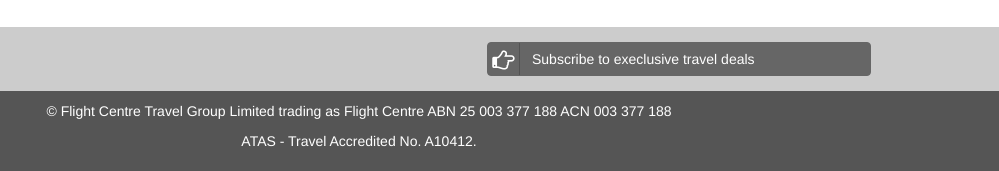
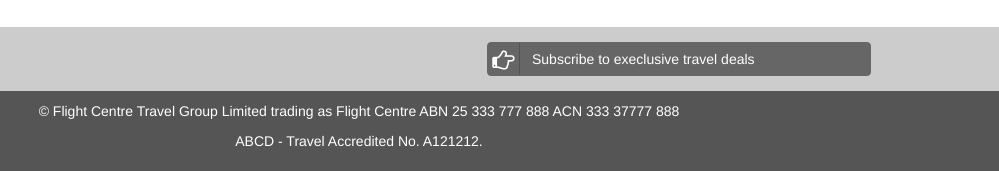
Before and after one commit to hmdseifi/flight-web, a plain HTML site: page index.html in a window 1280 px wide. Shown: the part 2372-2543 px from the top of the page, 281-1280 px from the left. Drawn offline with nearby package versions, Linux system fonts and the light colour scheme.

Commit message:
Update index.html

```diff
--- a/index.html
+++ b/index.html
@@ -340,8 +340,8 @@
 		</div>
 		<div class="row text-center" id="footer2">
 			<div class="col-xs-8 col-xs-offset-2">
-				<p>© Flight Centre Travel Group Limited trading as Flight Centre ABN 25 003 377 188 ACN 003 377 188</p>
-				<p>ATAS - Travel Accredited No. A10412.</p>
+				<p>© Flight Centre Travel Group Limited trading as Flight Centre ABN 25 333 777 888 ACN 333 37777 888</p>
+				<p>ABCD - Travel Accredited No. A121212.</p>
 			</div>
 		</div>
 	<!--Footer End-->
```
